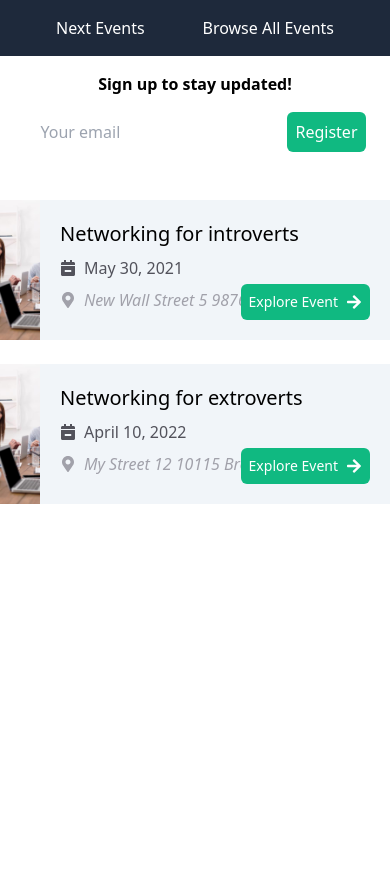
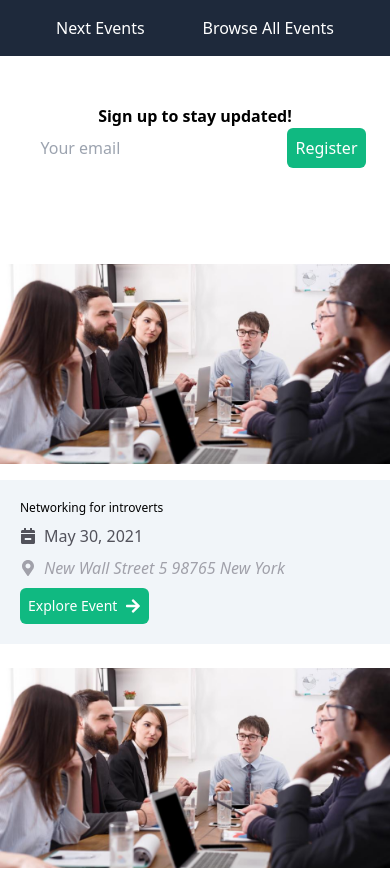
Before and after one commit to maryamrmz/Next-js, a Next.js app: page / in a window 390 px wide. Shown: the top 870 px of the page. Before the commit the page ends 844 px from the top, so only its background shows below. Built offline with nearby package versions, Linux system fonts and the light colour scheme.

Commit message:
refactor: change style

```diff
--- a/components/event-detail/event-content.tsx
+++ b/components/event-detail/event-content.tsx
@@ -1,7 +1,7 @@
 import { FC } from 'react';
 
 const EventContent: FC = ({ children }) => {
-  return <div className="absolute bottom-6 text-lg">{children}</div>;
+  return <div className="m-auto mt-32 text-center text-lg">{children}</div>;
 };
 
 export default EventContent;
--- a/components/event-detail/event-summary.tsx
+++ b/components/event-detail/event-summary.tsx
@@ -6,7 +6,7 @@ interface EventSummaryProps {
 
 const EventSummary: VFC<EventSummaryProps> = ({ title }) => {
   return (
-    <h2 className="flex h-64 w-full justify-center bg-emerald-500 pt-12 text-6xl font-medium text-white">
+    <h2 className="h-[30vh] w-full bg-emerald-500 pt-12 text-center text-4xl font-medium text-white md:text-6xl">
       {title}
     </h2>
   );
--- a/components/events/event-item.tsx
+++ b/components/events/event-item.tsx
@@ -28,7 +28,7 @@ const EventItem: VFC<EventItemProps> = ({
   const exploreLink = `events/${id}`;
 
   return (
-    <li className="mb-6 flex justify-center last:mb-auto">
+    <li className="mb-6 flex flex-col justify-center gap-4 last:mb-auto md:flex-row">
       <Image
         src={`/${image}`}
         alt={title}
@@ -36,9 +36,9 @@ const EventItem: VFC<EventItemProps> = ({
         width={200}
         height={200}
       />
-      <div className="relative min-w-[350px] bg-slate-100 p-5">
+      <div className="min-w-[350px] bg-slate-100 p-5">
         <div>
-          <h2 className="text-xl font-medium">{title}</h2>
+          <h2 className="text-xs font-medium md:text-xl">{title}</h2>
         </div>
         <div className="my-2 flex items-center text-zinc-600">
           <FaCalendarMinus />
@@ -48,7 +48,7 @@ const EventItem: VFC<EventItemProps> = ({
           <FaMapMarkerAlt />
           <address className="ml-2">{formattedAddress}</address>
         </div>
-        <div className="absolute bottom-5 right-5">
+        <div>
           <Button link={exploreLink}>
             <span className="mr-2 text-sm">Explore Event</span>
             <FaArrowRight />
--- a/components/input/comments.tsx
+++ b/components/input/comments.tsx
@@ -72,7 +72,7 @@ const Comments: VFC<CommentsProps> = ({ eventId }) => {
   };
 
   return (
-    <section className="m-auto my-4 w-2/5">
+    <section className="m-12 my-4 mx-auto w-11/12 max-w-2xl">
       <button
         className="m-auto mb-4 flex rounded-sm border border-emerald-500 p-2 text-emerald-500"
         onClick={toggleCommentsHandler}
--- a/components/input/newsletter-registration.tsx
+++ b/components/input/newsletter-registration.tsx
@@ -51,8 +51,8 @@ const NewsletterRegistration: VFC = () => {
   };
 
   return (
-    <section className="m-auto">
-      <h2 className="my-4 text-center font-bold">Sign up to stay updated!</h2>
+    <section className="m-12 mx-auto w-11/12 max-w-xs">
+      <h2 className="text-center font-bold">Sign up to stay updated!</h2>
       <form onSubmit={registrationHandler}>
         <div className="flex justify-center ">
           <input
--- a/pages/events/[eventId].tsx
+++ b/pages/events/[eventId].tsx
@@ -19,7 +19,7 @@ const EventDetailPage: VFC = () => {
 
   return (
     <>
-      <div className="relative flex h-[calc(100vh_-_56px)] flex-col items-center justify-between">
+      <div className="flex flex-col items-center justify-between">
         <EventSummary title={event.title} />
         <EventLogistics
           date={event.date}
```
